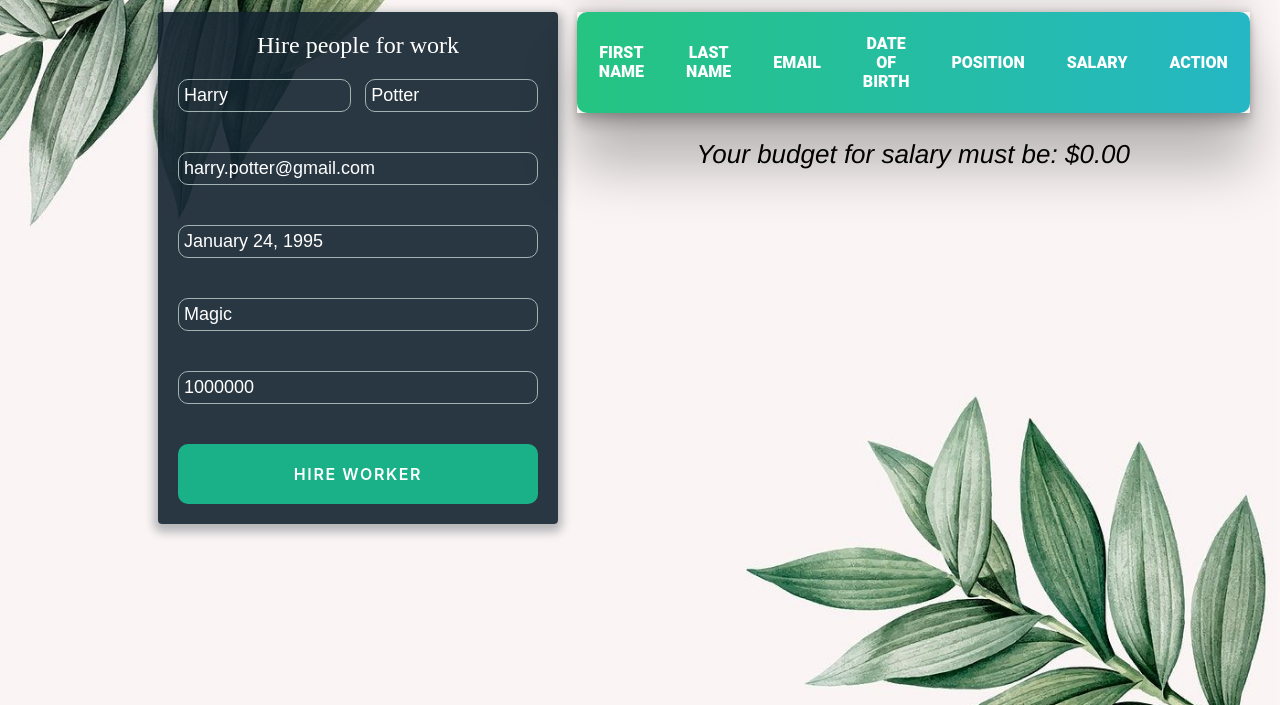
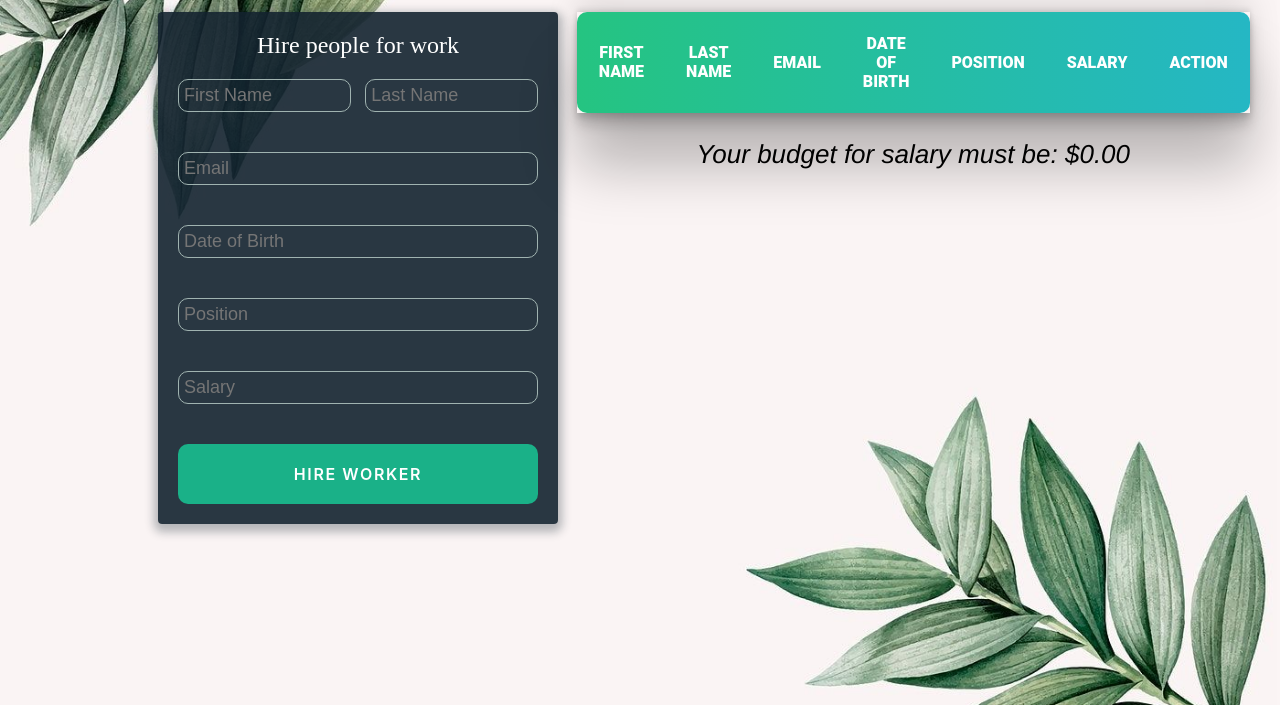
Before and after one commit to ZahariCheyrekov/M05-JS-Advanced, a website: page ExamPreparation/Exam19February2022/T01WorkProcess/index.html in a window 1280 px wide. Shown: the part 95-800 px from the top of the page. Drawn offline with Linux system fonts and the light colour scheme.

Commit message:
Edit html tag data

```diff
--- a/ExamPreparation/Exam19February2022/T01WorkProcess/index.html
+++ b/ExamPreparation/Exam19February2022/T01WorkProcess/index.html
@@ -18,28 +18,28 @@
                     <div class="top-row">
                         <div class="fname">
                             <label></label>
-                            <input id="fname" type="text" placeholder="First Name" value="Harry">
+                            <input id="fname" type="text" placeholder="First Name">
                         </div>
                         <div class="lname">
                             <label></label>
-                            <input id="lname" type="text" placeholder="Last Name" value="Potter">
+                            <input id="lname" type="text" placeholder="Last Name">
                         </div>
                     </div>
                     <div class="email">
                         <label></label>
-                        <input id="email" type="email" placeholder="Email" value="harry.potter@gmail.com">
+                        <input id="email" type="email" placeholder="Email">
                     </div>
                     <div class="birth">
                         <label></label>
-                        <input id="birth" type="text" placeholder="Date of Birth" value="January 24, 1995">
+                        <input id="birth" type="text" placeholder="Date of Birth">
                     </div>
                     <div class="position">
                         <label></label>
-                        <input id="position" type="text" placeholder="Position" value="Magic">
+                        <input id="position" type="text" placeholder="Position">
                     </div>
                     <div class="salary">
                         <label></label>
-                        <input id="salary" type="number" placeholder="Salary" value="1000000">
+                        <input id="salary" type="number" placeholder="Salary">
                     </div>
                     <button id="add-worker" type="submit" class="button button-block">Hire Worker</button>
                 </form>
```
